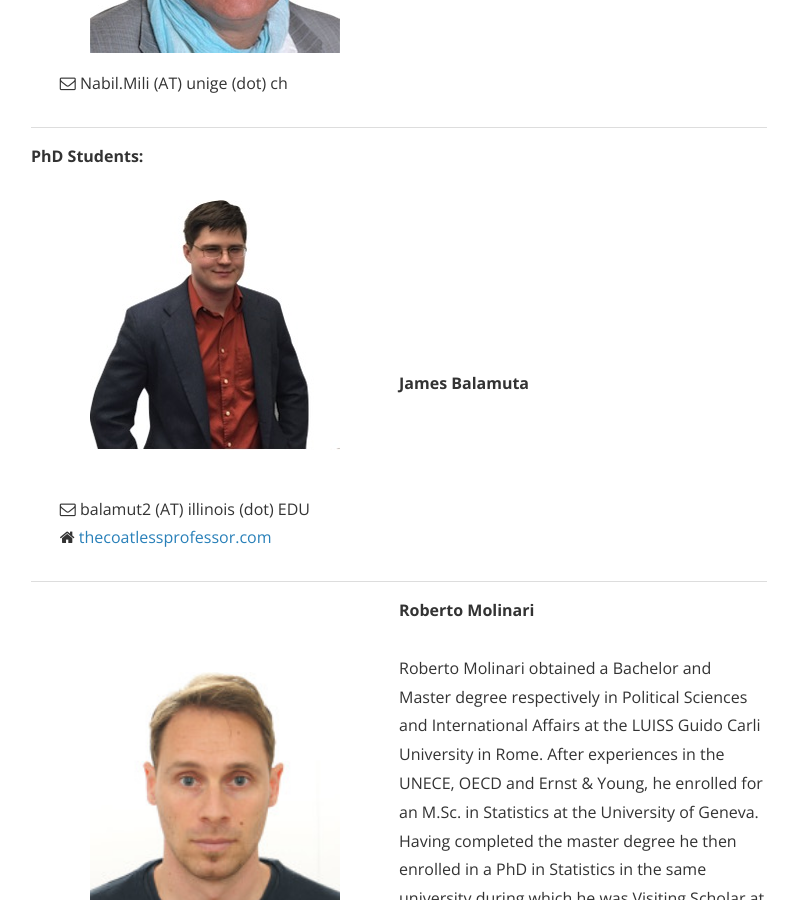
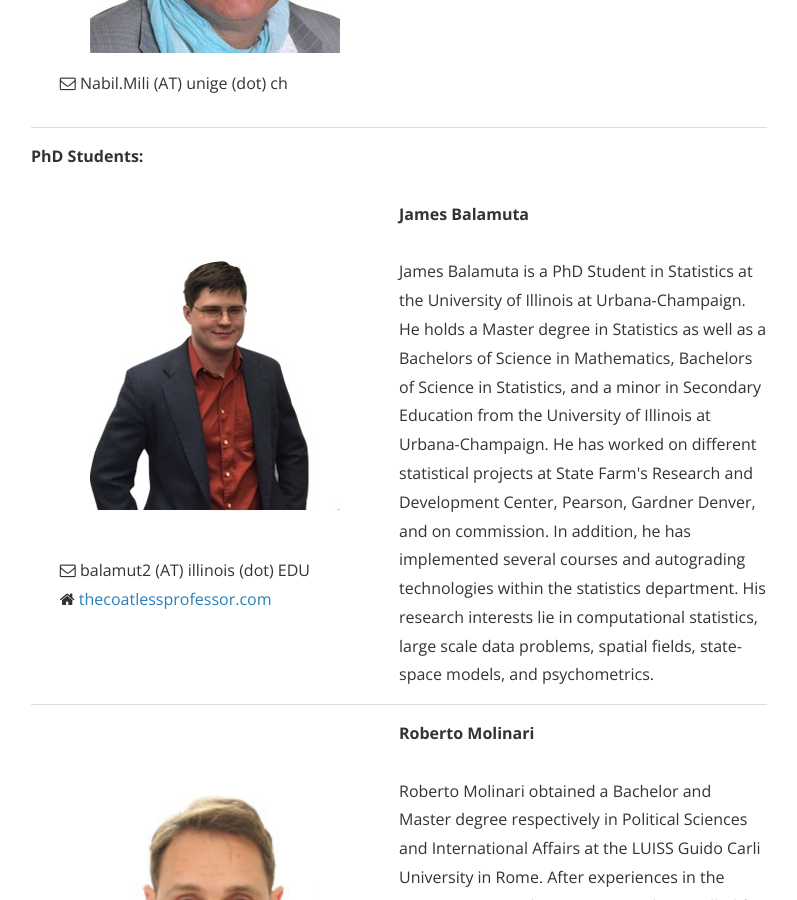
Before and after one commit to SMAC-Group/smac-group.github.io, a Jekyll site: the page built from members.md, in a window 1280 px wide and 900 px high, scrolled down 1038 px. Shown: the whole window, without its empty margins (241-1038 px from the left). Built offline with Jekyll 4.4.1, drawn with Linux system fonts in a browser that asks for light colours; nearby versions of some CDN libraries; a style sheet for code colours, icons or effects is not loaded.

Commit message:
Updated bio

```diff
--- a/members.md
+++ b/members.md
@@ -64,7 +64,9 @@ The current members of the SMAC Group are listed below by title.
             </li>
         </ul>
    </td>
-    <td><b>James Balamuta</b></td>
+    <td><b>James Balamuta</b> <br/> <br/>
+    James Balamuta is a PhD Student in Statistics at the University of Illinois at Urbana-Champaign. He holds a Master degree in Statistics as well as a Bachelors of Science in Mathematics, Bachelors of Science in Statistics, and a minor in Secondary Education from the University of Illinois at Urbana-Champaign. He has worked on different statistical projects at State Farm's Research and Development Center, Pearson, Gardner Denver, and on commission. In addition, he has implemented several courses and autograding technologies within the statistics department. His research interests lie in computational statistics, large scale data problems, spatial fields, state-space models, and psychometrics.
+    </td>
   </tr>
   <tr>
     <td><img src="{{ "assets/images/staff/rmolinari.jpg" | prepend: site.baseurl }}" alt="Roberto Molinari" class="staff-picture" />
```
Also changed, not shown: assets/images/staff/jjbalamuta2.jpg (deleted), assets/images/staff/nmili2.jpg (deleted), 1 other file.
